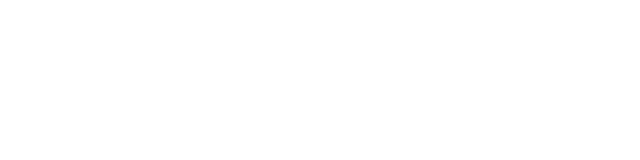
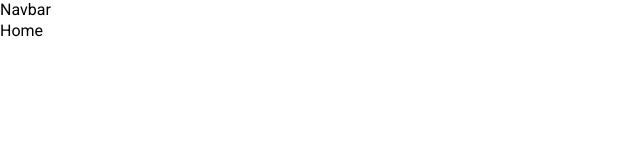
Before and after one commit to Badsha1996/shopping-react-app, a React (Vite) app: page / in a window 1280 px wide. Shown: the top 160 px of the page, without its empty margins (0-640 px from the left). Built offline with nearby package versions, Linux system fonts and the light colour scheme.

Commit message:
commit -Navbar

```diff
--- a/src/App.tsx
+++ b/src/App.tsx
@@ -1,7 +1,11 @@
+import Navbar from "./components/Navbar"
+import Home from "./pages/Home"
+
 function App() {
   return (
-    <div className="App">
-
+    <div className="">
+      <Navbar/>
+      <Home />
     </div>
   )
 }
--- /dev/null
+++ b/src/assets/images.ts
@@ -0,0 +1 @@
+exports();
--- /dev/null
+++ b/src/components/Navbar.tsx
@@ -0,0 +1,6 @@
+
+export default function Navbar() {
+  return (
+    <div>Navbar</div>
+  )
+}
--- /dev/null
+++ b/src/pages/Home.tsx
@@ -0,0 +1,9 @@
+function Home() {
+  return (
+    <div className="">
+        Home
+    </div>
+  )
+}
+
+export default Home
```
